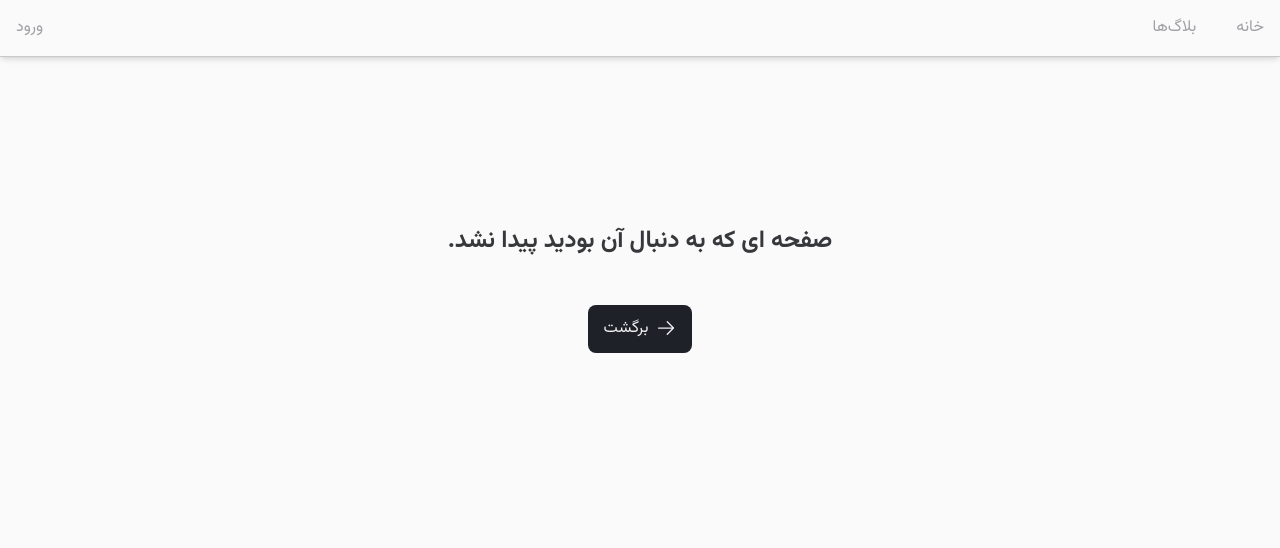
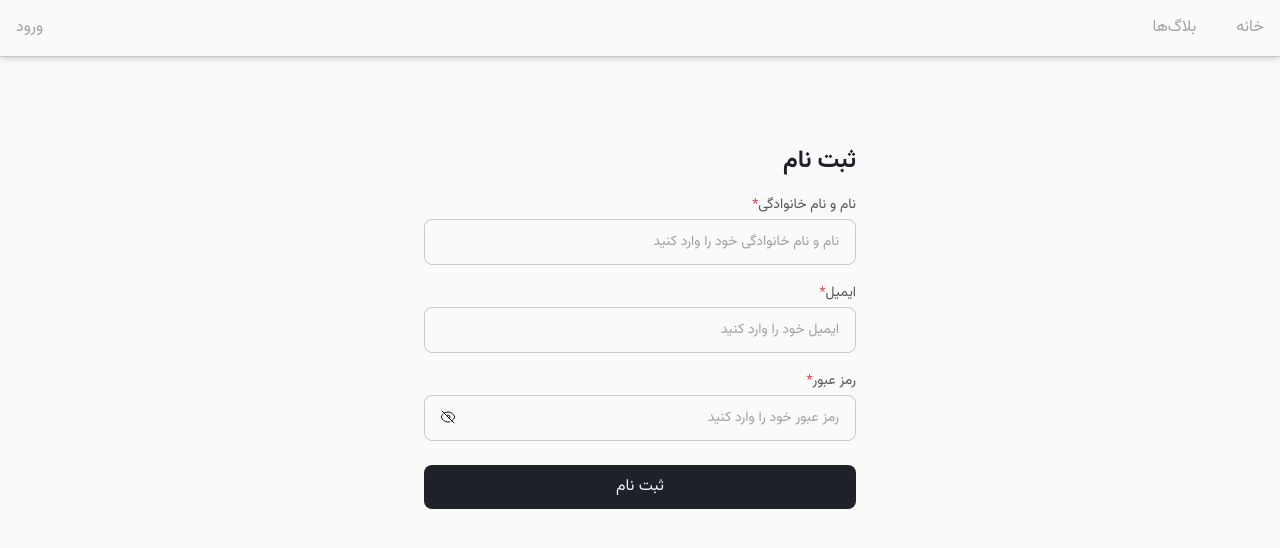
Before and after one commit to HadiKia/next-blog-app, a Next.js app: page /signup in a window 1280 px wide. Before the commit this address had no page. Shown: the top 548 px of the page. Built offline with nearby package versions, Linux system fonts and the light colour scheme.

Commit message:
feat: add react-hook-form

```diff
--- /dev/null
+++ b/src/app/(auth)/layout.jsx
@@ -0,0 +1,9 @@
+const Layout = ({ children }) => {
+  return (
+    <div className="grid place-items-center mt-20">
+      <div className="w-full max-w-md p-2">{children}</div>
+    </div>
+  );
+};
+
+export default Layout;
--- /dev/null
+++ b/src/app/(auth)/signup/page.jsx
@@ -0,0 +1,56 @@
+"use client";
+import Button from "@/ui/Button";
+import RHFTextField from "@/ui/RHFTextFiled";
+import { useForm } from "react-hook-form";
+
+// export const metadata = {
+//   title: "ثبت نام",
+// };
+
+const SignUp = () => {
+  const { register, handleSubmit } = useForm();
+  const onSubmit = (values) => {
+    console.log(values);
+  };
+
+  return (
+    <div>
+      <h1 className="text-primary-900 text-xl lg:text-2xl mb-4 font-bold ">
+        ثبت نام
+      </h1>
+      <form onSubmit={handleSubmit(onSubmit)}>
+        <RHFTextField
+          name="name"
+          label="نام و نام خانوادگی"
+          isRequired
+          register={register}
+          placeholder="نام و نام خانوادگی خود را وارد کنید"
+        />
+        <RHFTextField
+          name="email"
+          label="ایمیل"
+          isRequired
+          register={register}
+          placeholder="ایمیل خود را وارد کنید"
+          dir="ltr"
+          className="placeholder:text-right"
+        />
+        <RHFTextField
+          name="password"
+          label="رمز عبور"
+          isRequired
+          register={register}
+          placeholder="رمز عبور خود را وارد کنید"
+          type="password"
+          dir="ltr"
+          className="placeholder:text-right"
+        />
+        <Button variant="primary" className="mt-2">
+          ثبت نام
+        </Button>
+      </form>
+    </div>
+  );
+};
+
+export default SignUp;
--- a/src/styles/globals.css
+++ b/src/styles/globals.css
@@ -117,17 +117,17 @@
 }
 
 @layer components {
-  .form {
-    @apply flex flex-col gap-y-8 bg-secondary-0 p-4 rounded-xl w-full max-w-lg;
+  form {
+    @apply flex flex-col gap-y-4 rounded-xl w-full max-w-lg;
   }
   .textField__input {
-    @apply w-full py-2 lg:py-2.5 px-4 rounded-lg text-secondary-900 border border-secondary-300 hover:border-primary-600 outline outline-transparent focus:outline-primary-100 focus:border-primary-600 focus:bg-secondary-0 transition-all duration-300 ease-out bg-transparent placeholder:text-secondary-400 text-base;
+    @apply w-full py-2 lg:py-2.5 px-4 rounded-lg text-secondary-900 border border-secondary-300 hover:border-primary-600 outline outline-transparent focus:outline-primary-100 focus:border-primary-600 transition-all duration-300 ease-out bg-transparent placeholder:text-secondary-400 text-base placeholder:text-sm;
   }
   .btn {
-    @apply px-4 py-3 rounded-lg transition-all duration-300 flex items-center gap-x-2;
+    @apply px-4 py-2 lg:py-2.5 rounded-lg transition-all duration-300 flex items-center justify-center gap-x-2;
   }
   .btn--primary {
-    @apply bg-primary-900 hover:bg-primary-700 text-secondary-100;
+    @apply bg-primary-900 hover:bg-primary-800 text-secondary-100 ring-4 ring-transparent focus:ring-primary-100;
   }
   .btn--secondary {
     @apply bg-secondary-600 text-secondary-100;
--- /dev/null
+++ b/src/ui/RHFTextFiled.jsx
@@ -0,0 +1,78 @@
+import { EyeIcon, EyeSlashIcon } from "@heroicons/react/24/outline";
+import { useState } from "react";
+
+const RHFTextField = ({
+  type = "text",
+  dir = "rtl",
+  label,
+  isRequired,
+  className,
+  placeholder,
+  name,
+  register,
+  errors,
+  validationSchema = {},
+  ...rest
+}) => {
+  const [showPassword, setShowPassword] = useState(false);
+
+  const isPasswordField = type === "password";
+  const currentType = isPasswordField
+    ? showPassword
+      ? "text"
+      : "password"
+    : type;
+
+  const errorMessages = errors?.[name];
+  const hasError = !!(errors && errorMessages);
+
+  return (
+    <div>
+      <label
+        htmlFor={name}
+        className="text-secondary-600 text-sm inline-block mb-1"
+      >
+        {label}
+        {isRequired && <span className="text-error-500">*</span>}
+      </label>
+
+      <div className="relative">
+        <input
+          autoComplete="off"
+          type={currentType}
+          id={name}
+          dir={dir}
+          className={`textField__input ${
+            dir === "ltr" ? "text-left" : "text-right"
+          } ${className} ${
+            hasError ? "focus:outline-error-200 border-error-300" : ""
+          } ${isPasswordField ? "ps-10" : ""}`}
+          {...register(name, validationSchema)}
+          placeholder={placeholder}
+          {...rest}
+        />
+
+        {isPasswordField && (
+          <span
+            className="absolute end-4 top-3 lg:top-3.5 cursor-pointer"
+            onClick={() => setShowPassword((prev) => !prev)}
+          >
+            {showPassword ? (
+              <EyeIcon className="w-4 h-4 text-secondary-900" />
+            ) : (
+              <EyeSlashIcon className="w-4 h-4 text-secondary-900" />
+            )}
+          </span>
+        )}
+      </div>
+
+      {hasError && (
+        <span className="text-error-500 block text-xs mt-2">
+          {errors[name]?.message}
+        </span>
+      )}
+    </div>
+  );
+};
+
+export default RHFTextField;
```
